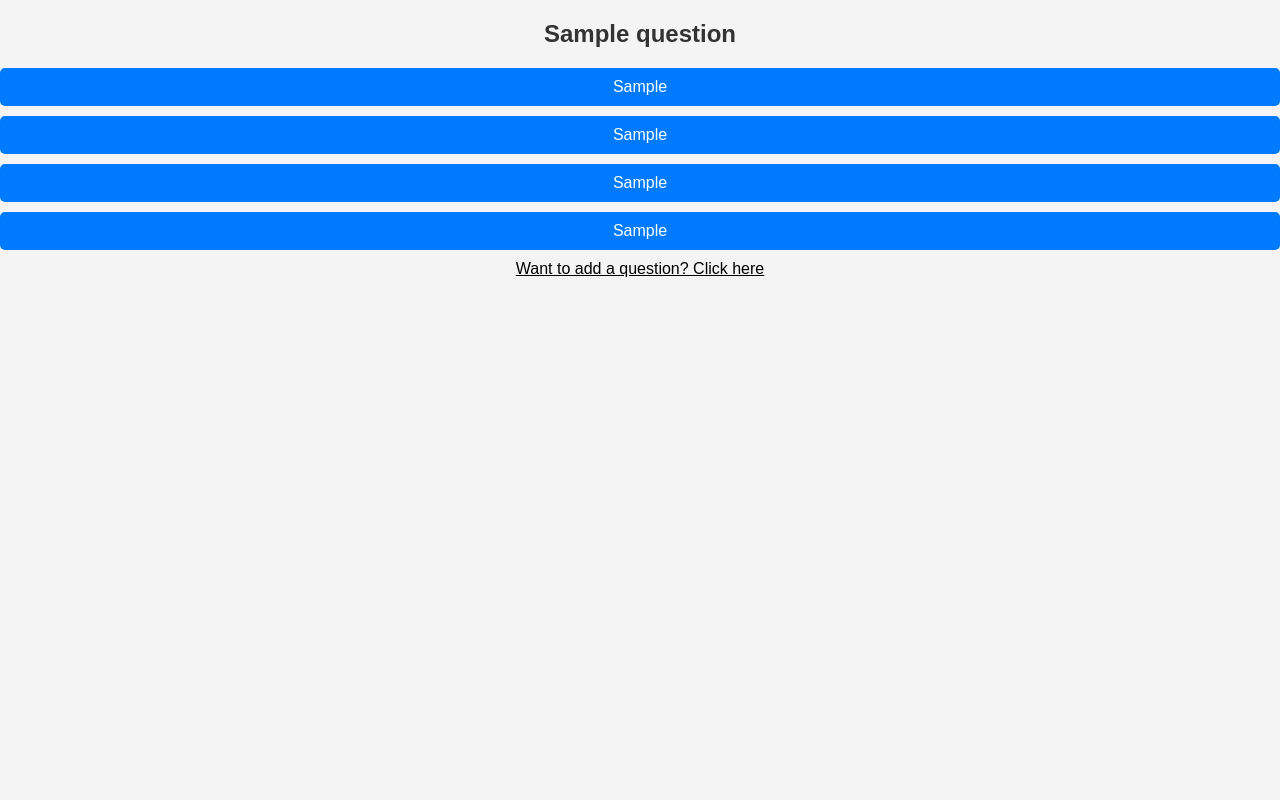
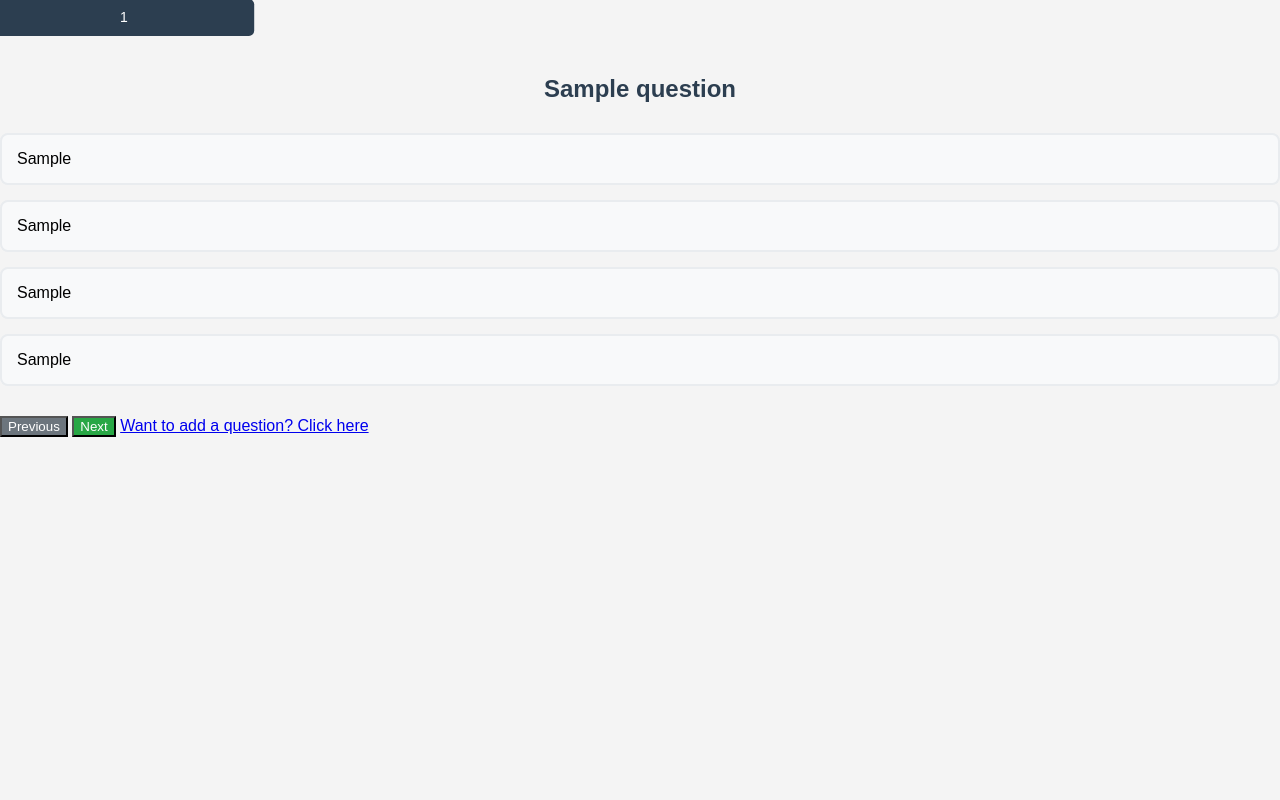
Before and after one commit to Visionaryofthefuture/Space-Shooter, a PHP site: page / in a window 1280 px wide. Run offline with PHP 8.4, Linux system fonts and the light colour scheme; tables that the repository leaves empty or names only in its code hold one stand-in row (values such as "Sample post").

Commit message:
Done with project

```diff
--- a/index.php
+++ b/index.php
@@ -5,6 +5,7 @@
     <link href = "style.css" rel = "stylesheet">
     <meta name="viewport" content="width=device-width, initial-scale=1.0">
     <title>Interactive Quiz</title>
+
     <script>
     let questions = [];
     let currentQuestionIndex = 0;
@@ -16,6 +17,40 @@
             .then(data => {
                 questions = data;
                 displayQuestion();
+                createNavigation();
+            });
+    }
+
+    function createNavigation() {
+        let navContainer = document.getElementById("questionNav");
+        navContainer.innerHTML = ""; // Clear previous data
+
+        for (let i = 0; i < questions.length; i++) {
+            let btn = document.createElement("button");
+            btn.innerText = i + 1;
+            btn.classList.add("question-btn");
+            // Add 'active' class to the first button initially
+            if (i === 0) {
+                btn.classList.add("active");
+            }
+            btn.dataset.index = i;
+            btn.onclick = function () {
+                currentQuestionIndex = i;
+                displayQuestion();
+                updateNavigation();
+            };
+            navContainer.appendChild(btn);
+        }
+    }
+
+    function updateNavigation() {
+        let buttons = document.querySelectorAll(".question-btn");
+        buttons.forEach((btn, index) => {
+            if (index === currentQuestionIndex) {
+                btn.classList.add("active"); // Current question - blue
+            } else {
+                btn.classList.remove("active"); // Other questions - green
+            }
         });
     }
 
@@ -29,9 +64,9 @@
                 <button onclick="checkAnswer(3)">${q.option3}</button>
                 <button onclick="checkAnswer(4)">${q.option4}</button>
             `;
+            updateNavigation();
         } else {
             document.getElementById("quiz").innerHTML = `<h2>You got ${correctAnswers} correct answers!</h2>`;
-
         }
     }
 
@@ -43,15 +78,41 @@
         displayQuestion();
     }
 
-        window.onload = fetchQuestions;
+    window.onload = function() {
+        fetchQuestions();
+
+        let prev = document.getElementById("prev");
+        let next = document.getElementById("next");
+
+        prev.addEventListener("click", function() {
+            if (currentQuestionIndex > 0) {
+                currentQuestionIndex--;
+                displayQuestion();
+            }
+        });
+
+        next.addEventListener("click", function() {
+            if (currentQuestionIndex < questions.length - 1) {
+                currentQuestionIndex++;
+                displayQuestion();
+            }
+        });
+    };
     </script>
 </head>
 <body>
+<div id="questionNav" style="text-align: center; margin-bottom: 20px;"></div>
+
     <div id="quiz">
         <h2 id="question"></h2>
         <div id="options"></div>
+
+        <div id = "button-container">
+        <button id="prev">Previous</button>
+        <button id="next">Next</button>
+        <a link href="/question_form.php"> Want to add a question? Click here </a>
+</div>
     </div>
 
-    <a link href = "/question_form.php"> Want to add a question? Click here </a>
 </body>
 </html>
--- a/quiz.php
+++ b/quiz.php
@@ -1,6 +1,6 @@
 <?php
 
-$conn = new mysqli("localhost", "soumyajit-das", "Password hidden", "WST");
+$conn = new mysqli("localhost", "soumyajit-das", "Prady@910", "WST");
 
 if ($conn->connect_error) {
     die("Connection failed: " . $conn->connect_error);
--- a/style.css
+++ b/style.css
@@ -1,63 +1,144 @@
 body {
     font-family: Arial, sans-serif;
     background-color: #f4f4f4;
-    text-align: center;
     margin: 0;
     padding: 0;
+    display: flex;
+    flex-direction: column;
+    min-height: 100vh;
 }
 
-.container {
-    width: 50%;
-    margin: auto;
+.sidebar {
+    width: 250px;
+    background-color: #2c3e50;
+    color: white;
+    padding: 20px;
+    box-shadow: 2px 0 5px rgba(0,0,0,0.1);
+}
+
+.main-content {
+    flex: 1;
+    padding: 30px;
+    display: flex;
+    flex-direction: column;
+    justify-content: center;
+    align-items: center;
+}
+
+.quiz-container {
     background: white;
-    padding: 20px;
-    box-shadow: 0px 0px 10px rgba(0, 0, 0, 0.1);
     border-radius: 10px;
-    margin-top: 50px;
+    box-shadow: 0px 0px 15px rgba(0, 0, 0, 0.1);
+    padding: 30px;
+    width: 80%;
+    max-width: 700px;
+    margin: 0 auto; /* Additional centering */
 }
 
 h2 {
-    color: #333;
+    color: #2c3e50;
+    margin-bottom: 30px;
+    font-size: 24px;
+    text-align: center; /* Center question text */
 }
 
-button {
-    display: block;
-    width: 100%;
-    margin: 10px 0;
-    padding: 10px;
-    background-color: #007BFF;
-    color: white;
-    border: none;
-    border-radius: 5px;
-    font-size: 16px;
-    cursor: pointer;
+#options {
+    display: grid;
+    grid-template-columns: 1fr;
+    gap: 15px;
+    margin-bottom: 30px;
 }
 
-button:hover {
-    background-color: #0056b3;
+#options button {
+    padding: 15px;
+    background-color: #f8f9fa;
+    border: 2px solid #e9ecef;
+    border-radius: 8px;
+    font-size: 16px;
+    text-align: left;
+    cursor: pointer;
+    transition: all 0.3s;
 }
 
-#quiz {
+#options button:hover {
+    background-color: #e9ecef;
+    border-color: #ced4da;
+}
+
+.nav-buttons {
+    display: flex;
+    justify-content: space-between;
     margin-top: 20px;
 }
 
-form input {
-    width: 90%;
-    padding: 10px;
-    margin: 5px;
-    border: 1px solid #ccc;
-    border-radius: 5px;
+.nav-buttons button {
+    padding: 12px 25px;
+    border: none;
+    border-radius: 8px;
+    font-size: 16px;
+    cursor: pointer;
+    transition: all 0.3s;
 }
 
-form button {
-    background-color: #28a745;
+#prev {
+    background-color: #6c757d;
+    color: white;
 }
 
-form button:hover {
+.button-container{
+    display: flex;
+    justify-content: center;
+}
+#prev:hover {
+    background-color: #5a6268;
+}
+
+#next {
+    background-color: #28a745;
+    color: white;
+}
+
+#next:hover {
     background-color: #218838;
 }
 
-a{
+#questionNav {
+    display: grid;
+    grid-template-columns: repeat(5, 1fr);
+    gap: 10px;
+    margin-bottom: 20px;
+}
 
-    color : black;
+#questionNav button {
+    padding: 10px;
+    border: none;
+    border-radius: 5px;
+    background-color: #3498db;
+    color: white;
+    cursor: pointer;
+    transition: all 0.3s;
 }
+
+#questionNav button.active {
+    background-color: #2c3e50;
+    transform: scale(1.05);
+}
+
+#questionNav button:hover:not(.active) {
+    background-color: #2980b9;
+}
+
+.add-question-link {
+    display: block;
+    margin-top: 30px;
+    color: #3498db;
+    text-decoration: none;
+    font-weight: bold;
+    transition: color 0.3s;
+    text-align: center; /* Center the link */
+}
+
+.add-question-link:hover {
+    color: #2c3e50;
+    text-decoration: underline;
+}
```
Lines whose indentation alone changed are shown as unchanged.
